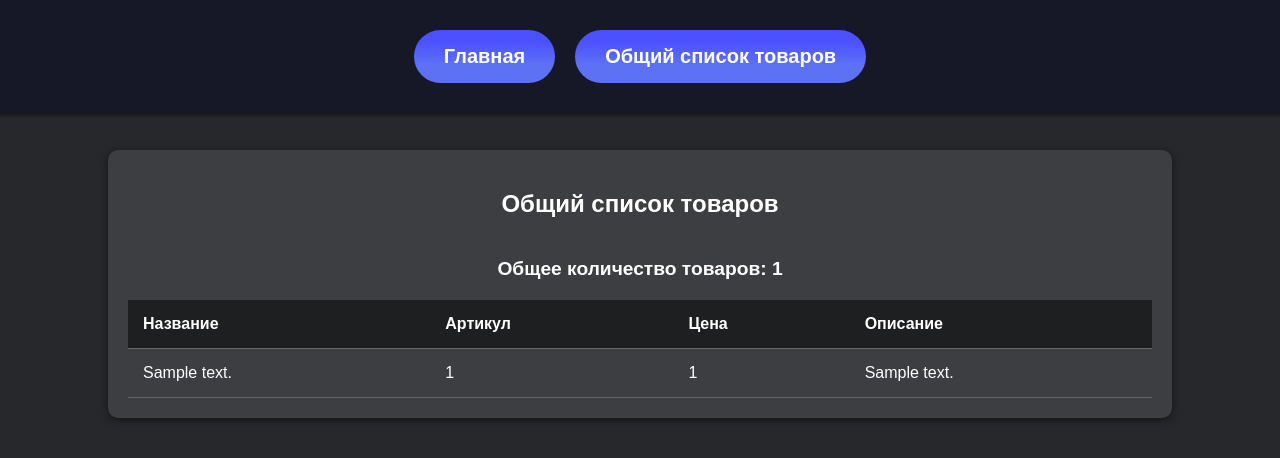
After one commit to ValentaynYT/gpt_art_pro, a Flask app: template templates/all_shelves.html in a window 1280 px wide. The commit adds this page. Shown: the top 458 px of the page. Run offline with Flask 3, Linux system fonts and the light colour scheme; tables that the repository leaves empty hold one stand-in row (values such as "Sample post"); the template is opened without the code that fills it: values that come from a table or form of the project are taken from there, most other values are stand-ins (such as "Sample title", 1, 10 or a date in 2020).

Commit message:
Add files via upload

```diff
--- /dev/null
+++ b/templates/all_shelves.html
@@ -0,0 +1,113 @@
+<!DOCTYPE html>
+<html>
+<head>
+    <meta charset="UTF-8">
+    <title>Общий список товаров</title>
+    <style>
+        body {
+            margin: 0;
+            background: rgb(39,40,43);
+            color: white;
+            font-family: Arial, sans-serif;
+            display: flex;
+            flex-direction: column;
+            align-items: center;
+        }
+
+        .top-menu {
+            display: flex;
+            justify-content: center;
+            gap: 20px;
+            width: 100%;
+            padding: 30px;
+            background-color: rgb(22, 23, 39);
+            box-shadow: 0 2px 5px rgba(0, 0, 0, 0.5);
+            position: absolute;
+            top: 0;
+        }
+
+        .top-menu a {
+            padding: 15px 30px;
+            font-size: 20px;
+            font-weight: bold;
+            text-align: center;
+            border-radius: 50px;
+            background: linear-gradient(0deg, rgba(93,113,245,1) 34%, rgba(76,81,255,1) 78%);
+            color: white;
+            text-decoration: none;
+            cursor: pointer;
+            transition: transform 0.3s ease;
+        }
+
+        .product-list-container {
+            display: flex;
+            flex-direction: column;
+            align-items: center;
+            margin-top: 150px;
+            padding: 20px;
+            background-color: rgba(255, 255, 255, 0.1);
+            border-radius: 10px;
+            box-shadow: 0 2px 10px rgba(0, 0, 0, 0.5);
+            width: 80%;
+            max-width: 1200px;
+        }
+
+        table {
+            width: 100%;
+            border-collapse: collapse;
+            margin-top: 20px;
+        }
+
+        th, td {
+            padding: 15px;
+            text-align: left;
+            border-bottom: 1px solid rgba(255, 255, 255, 0.2);
+        }
+
+        th {
+            background: rgba(0,0,0,0.5);
+        }
+
+        tr:hover {
+            background: rgba(255, 255, 255, 0.1);
+        }
+
+        .total-products {
+            margin-top: 20px;
+            font-size: 1.2em;
+            font-weight: bold;
+        }
+    </style>
+</head>
+<body>
+    <div class="top-menu">
+        <a href="{{ url_for('index') }}">Главная</a>
+        <a href="{{ url_for('all_shelves') }}">Общий список товаров</a>
+    </div>
+
+    <div class="product-list-container">
+        <h2>Общий список товаров</h2>
+        <div class="total-products">Общее количество товаров: {{ total_products }}</div>
+        <table id="product-table">
+            <thead>
+                <tr>
+                    <th>Название</th>
+                    <th>Артикул</th>
+                    <th>Цена</th>
+                    <th>Описание</th>
+                </tr>
+            </thead>
+            <tbody>
+                {% for shelf in shelves %}
+                    <tr>
+                        <td>{{ shelf.qr_content }}</td>
+                        <td>{{ shelf.id }}</td>
+                        <td>{{ shelf.user_id }}</td>
+                        <td>{{ shelf.qr_content }}</td>
+                    </tr>
+                {% endfor %}
+            </tbody>
+        </table>
+    </div>
+</body>
+</html>
--- a/templates/second.html
+++ b/templates/second.html
@@ -159,6 +159,7 @@
 <div class="top-menu">
     <a href="{{ url_for('four') }}" id="add-product">Добавить Товар</a>
     <a href="{{ url_for('second') }}" id="home">Главная</a>
+    <a href="{{ url_for('all_shelves') }}" id="all-shelves">Общий список товаров</a>
 </div>
 
 <div id="controls">
@@ -276,6 +277,11 @@
             window.location.href = "{{ url_for('second') }}";
         });
 
+        document.getElementById('all-shelves').addEventListener('click', function(event) {
+            event.preventDefault();
+            window.location.href = "{{ url_for('all_shelves') }}";
+        });
+
         document.getElementById('recent-operations').addEventListener('click', function(event) {
             event.preventDefault();
             window.location.href = "{{ url_for('third') }}";
```
